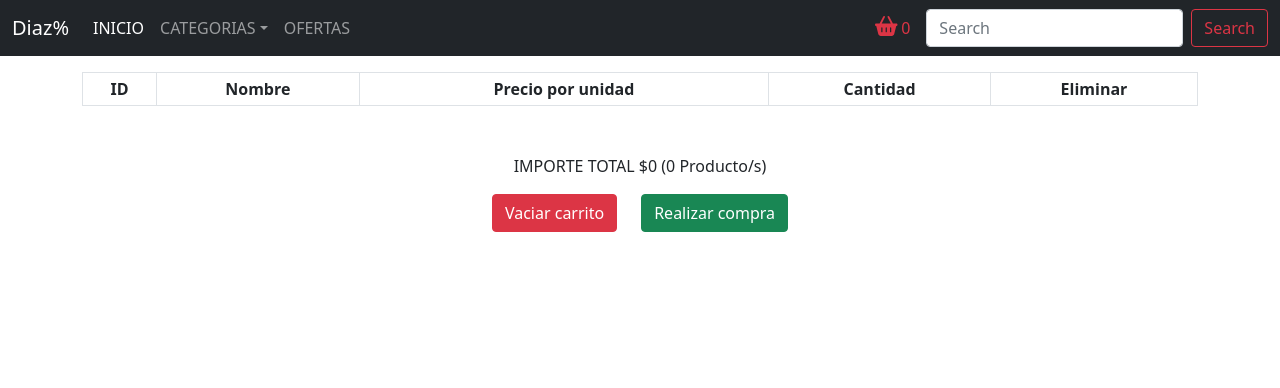
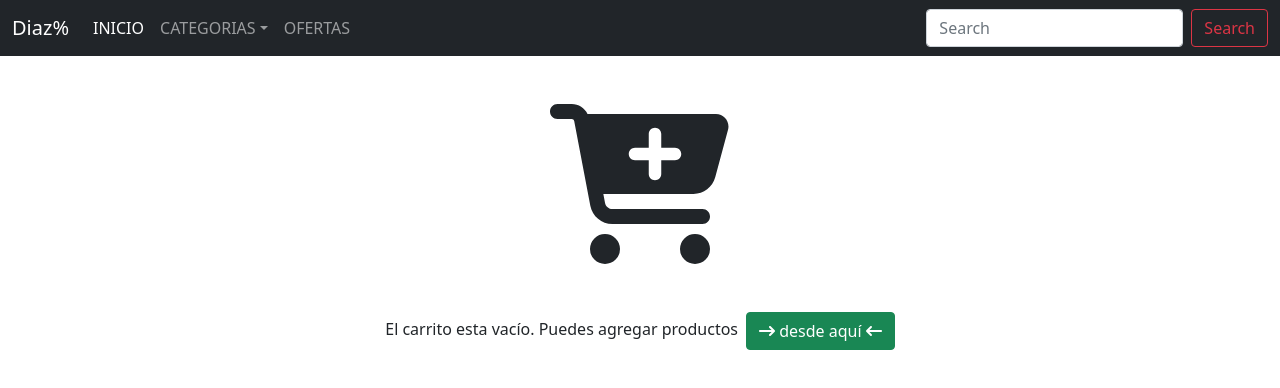
Before and after one commit to pedro4031/CasabonaReact, a React (Create React App) app: page /carrito in a window 1280 px wide. Shown: the top 388 px of the page. Built offline with nearby package versions, Linux system fonts and the light colour scheme.

Commit message:
desafio cart view

```diff
--- a/package.json
+++ b/package.json
@@ -11,6 +11,7 @@
     "@testing-library/react": "^13.2.0",
     "@testing-library/user-event": "^13.5.0",
     "bootstrap": "^5.1.3",
+    "firebase": "^9.8.3",
     "react": "^18.1.0",
     "react-dom": "^18.1.0",
     "react-router-dom": "^6.3.0",
--- a/src/components/Cart.jsx
+++ b/src/components/Cart.jsx
@@ -1,56 +1,15 @@
-import React, { useContext } from "react";
-import { FontAwesomeIcon } from "@fortawesome/react-fontawesome";
-import { faTrashCan } from "@fortawesome/free-solid-svg-icons";
+import React from "react";
+import CartTabla from "./CartTabla";
+import CartVacio from "./CartVacio";
 import { MiContexto } from "../context/CartContext";
+import { useContext } from "react";
 
 export default function Cart() {
-  const { carrito, ProdsTotales, clear, removeItem, comprar } =
-    useContext(MiContexto);
+  const { carrito } = useContext(MiContexto);
 
   return (
     <div className="container mt-3">
-      <table className="table table-sm table-bordered table-striped text-center">
-        <thead>
-          <tr>
-            <th scope="col">ID</th>
-            <th scope="col">Nombre</th>
-            <th scope="col">Precio por unidad</th>
-            <th scope="col">Cantidad</th>
-            <th scope="col">Eliminar</th>
-          </tr>
-        </thead>
-        <tbody>
-          {carrito?.map((item) => (
-            <tr key={item.id}>
-              <th scope="row">{item.id}</th>
-              <td>{item.nombre}</td>
-              <td>${item.precio}</td>
-              <td className=" justify-content-center">{item.cant}</td>
-              <td>
-                <FontAwesomeIcon
-                  onClick={() => removeItem(item.id)}
-                  icon={faTrashCan}
-                  className="text-danger me-1 pt-2 pb-3 pt-sm-2 pb-sm-3 pt-md-0 pb-md-0 "
-                  size="lg"
-                />
-              </td>
-            </tr>
-          ))}
-        </tbody>
-      </table>
-
-      <div className="d-flex justify-content-center mt-5">
-        IMPORTE TOTAL ${ProdsTotales.precioTotal} ({ProdsTotales.cantTotal}{" "}
-        Producto/s)
-      </div>
-      <div className="d-flex justify-content-center mt-3">
-        <button className="btn btn-danger" onClick={clear}>
-          Vaciar carrito
-        </button>
-        <button className="btn btn-success ms-4" onClick={comprar}>
-          Realizar compra
-        </button>
-      </div>
+      {carrito.length > 0 ? <CartTabla /> : <CartVacio />}
     </div>
   );
 }
--- /dev/null
+++ b/src/components/CartTabla.jsx
@@ -0,0 +1,58 @@
+import React from "react";
+import { FontAwesomeIcon } from "@fortawesome/react-fontawesome";
+import { faTrashCan } from "@fortawesome/free-solid-svg-icons";
+import { MiContexto } from "../context/CartContext";
+import { useContext } from "react";
+export default function CartTabla() {
+  const { carrito, ProdsTotales, clear, removeItem, comprar } =
+    useContext(MiContexto);
+  return (
+    <>
+      <table className="table table-sm table-bordered table-striped text-center">
+        <thead>
+          <tr>
+            <th scope="col">ID</th>
+            <th scope="col">Nombre</th>
+            <th scope="col">Precio por unidad</th>
+            <th scope="col">Cantidad</th>
+            <th scope="col">Eliminar</th>
+          </tr>
+        </thead>
+        <tbody>
+          {carrito?.map((item) => (
+            <tr key={item.id}>
+              <th scope="row">{item.id}</th>
+              <td>{item.nombre}</td>
+              <td>${item.precio}</td>
+              <td className=" justify-content-center">{item.cant}</td>
+              <td>
+                <FontAwesomeIcon
+                  type="button"
+                  onClick={() => removeItem(item.id)}
+                  icon={faTrashCan}
+                  className="text-danger me-1 pt-2 pb-3 pt-sm-2 pb-sm-3 pt-md-0 pb-md-0 "
+                  size="lg"
+                />
+              </td>
+            </tr>
+          ))}
+        </tbody>
+      </table>
+      <div>
+        {" "}
+        <div className="d-flex justify-content-center mt-5">
+          IMPORTE TOTAL ${ProdsTotales.precioTotal} ({ProdsTotales.cantTotal}{" "}
+          Producto/s)
+        </div>
+        <div className="d-flex justify-content-center mt-3">
+          <button className="btn btn-danger" onClick={clear}>
+            Vaciar carrito
+          </button>
+          <button className="btn btn-success ms-4" onClick={comprar}>
+            Realizar compra
+          </button>
+        </div>
+      </div>
+    </>
+  );
+}
--- /dev/null
+++ b/src/components/CartVacio.jsx
@@ -0,0 +1,26 @@
+import React from "react";
+import { FontAwesomeIcon } from "@fortawesome/react-fontawesome";
+import {
+  faArrowRightLong,
+  faArrowLeftLong,
+  faCartPlus,
+} from "@fortawesome/free-solid-svg-icons";
+import { Link } from "react-router-dom";
+
+export default function () {
+  return (
+    <>
+      <div className="d-flex justify-content-center mt-5">
+        <FontAwesomeIcon icon={faCartPlus} size="10x" />
+      </div>
+
+      <div className=" text-center mt-5">
+        El carrito esta vacío. Puedes agregar productos
+        <Link className="btn btn-success ms-2" to={`/home`}>
+          <FontAwesomeIcon icon={faArrowRightLong} /> desde aquí{" "}
+          <FontAwesomeIcon icon={faArrowLeftLong} />
+        </Link>
+      </div>
+    </>
+  );
+}
--- a/src/components/ItemCount.jsx
+++ b/src/components/ItemCount.jsx
@@ -1,9 +1,11 @@
 import React, { useState } from "react";
 import { FontAwesomeIcon } from "@fortawesome/react-fontawesome";
 import { faSquareMinus, faSquarePlus } from "@fortawesome/free-solid-svg-icons";
+import { Link } from "react-router-dom";
 
 export default function ItemCount({ stock, initial, onAdd }) {
   const [cant, setCant] = useState(initial);
+  const [mostrar, setMostrar] = useState(true);
 
   return (
     <div className="card m-3" style={{ maxWidth: 200 }}>
@@ -40,14 +42,21 @@ export default function ItemCount({ stock, initial, onAdd }) {
           </span>
         </p>
 
+        {mostrar ? (
           <button
             className="btn btn-success"
             onClick={() => {
               onAdd(cant);
+              setMostrar(false);
             }}
           >
             Agregar al Carrito
           </button>
+        ) : (
+          <Link className="btn btn-success" to={`/carrito`}>
+            Ir al carrito
+          </Link>
+        )}
       </div>
     </div>
   );
--- a/src/components/NavBar.jsx
+++ b/src/components/NavBar.jsx
@@ -1,8 +1,10 @@
 import React from "react";
 import CartWidget from "./CartWidget";
 import { Link } from "react-router-dom";
-
+import { MiContexto } from "../context/CartContext";
+import { useContext } from "react";
 export default function NavBar() {
+  const { carrito } = useContext(MiContexto);
   return (
     <nav className="navbar navbar-expand-md navbar-dark bg-dark">
       <div className="container-fluid">
@@ -75,7 +77,8 @@ export default function NavBar() {
               </Link>
             </li>
           </ul>
-          <CartWidget />
+          {carrito.length > 0 && <CartWidget />}
+
           <form className="d-flex" role="search">
             <input
               className="form-control me-2"
```
Also changed, not shown: 1 other file (tests, documents, lock files or other folders). Lines whose indentation alone changed are shown as unchanged.
